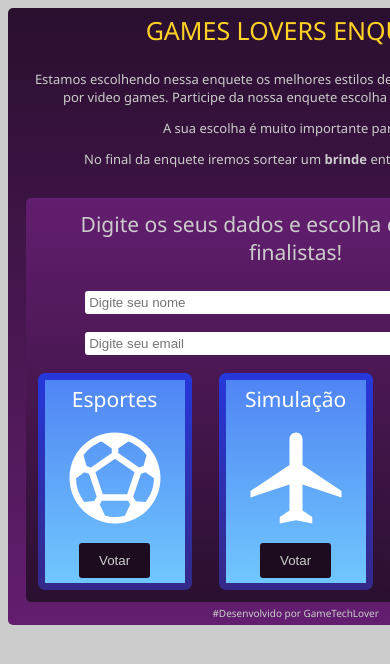
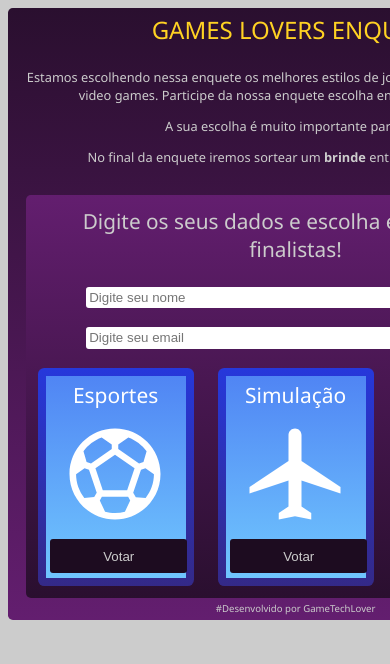
Before and after one commit to tiihmesquita/bootcamp-devjr-projeto2, a plain HTML site: page index.html in a window 390 px wide. Shown: the top 664 px of the page. Drawn offline with Linux system fonts and the light colour scheme.

Commit message:
closes #6 - responsive

```diff
--- a/style.css
+++ b/style.css
@@ -6,7 +6,7 @@ button{
     color: #CCCCCC;
     border: none;
     margin: auto;
-    padding: 10px 20px;
+    padding: 0.6rem 3.3rem;
     border-radius: 3px;
 }
 button:hover,
@@ -22,9 +22,9 @@ button:active
 .inputs{
     width: 80%;
     margin: 0 auto;
-    padding: 4px;
-    margin-bottom: 18px;
-    border-radius: 3px;
+    padding: 0.2rem;
+    margin-bottom: 1.2rem;
+    border-radius: 0.18rem;
     border: none;
 
 
@@ -37,40 +37,40 @@ button:active
     flex-direction: column;
     padding: 0.3rem  1.1rem;
     width: 540px;
-    border-radius: 5px;
+    border-radius: 0.3rem;
     font-family:  'Segoe UI', Tahoma, Geneva, Verdana, sans-serif;
 }
 .title{
     color: #FFD223;
 
-    font-size: 25px;
-    font-weight:1px;
-    margin-bottom: 10px;
+    font-size: 1.5rem;
+    font: weight 0.06rem;;
+    margin-bottom: 0.6rem;
     }
 .sub-dados{
-    margin-top: 30px;
+    margin-top: 1.8rem;
     display: flex;
     flex-direction: column;
     background-image: linear-gradient(to bottom, #631E6F, #2A0F2F) ;
-    padding: 12px;
-    border-radius: 5px;
+    padding: 0.75rem;
+    border-radius: 0.31rem;
 }
 .text{
     color: #CCCCCC;
-    font-size: 13px;
-    margin-top: 13px;
+    font-size: 0.8rem;
+    margin-top: 0.8rem;
 }
 .sub-title{
     color: #CCCCCC;
 
-    font-size: 21px;
-    font-weight:1px;
-    margin-bottom: 25px;
+    font-size: 1.3rem;
+    font-weight:0.06rem;
+    margin-bottom: 1.5rem;
 }
 .footer{
     color: #CCCCCC;
-    font-size: 10px;
-    margin-top: 4px;
+    font-size: 0.6rem;
+    margin-top: 0.25rem;
 
 
 }
@@ -78,10 +78,6 @@ button:active
     display: flex;
     flex-direction: row;
     justify-content: space-between;
-
-
-
-
 }
 .bloco{
     background-image:linear-gradient(to bottom, #5085F4,#70C7FE);
@@ -89,20 +85,39 @@ button:active
     display: flex;
     flex-direction: column;
     margin: auto;
-    padding:5px 5px;
+    padding:0.3rem 0.3rem;
 
 
 }
 .border-bloco{
     background-image:linear-gradient(to bottom, #2638DB,#342988);
-    padding: 7px;
-    border-radius: 7px;
-    width: 140px;
+    padding: 0.5rem;
+    border-radius: 0.4rem;
+    width: 8.75rem;
 }
 .text-enquete{
     color: white;
 
-    font-size: 21px;
-    font-weight:1px;
+    font-size: 1.31rem;
+    font: weight 0.06rem;;
 
 }
+@media screen and (max-width: 375px){
+    html{
+        font-size: 14px;
+    }
+    .enquete{
+        flex-direction: column;
+    }
+    .container{
+        width: 95%;
+    }
+    .bloco{
+        width: 100%;
+        box-sizing: border-box;
+    }
+    .border-bloco{
+        width: 100%;
+        box-sizing: border-box;
+    }
+}
```
Also changed, not shown: module02-project-desktop.png (added), module02-project-mobile.png (added).
